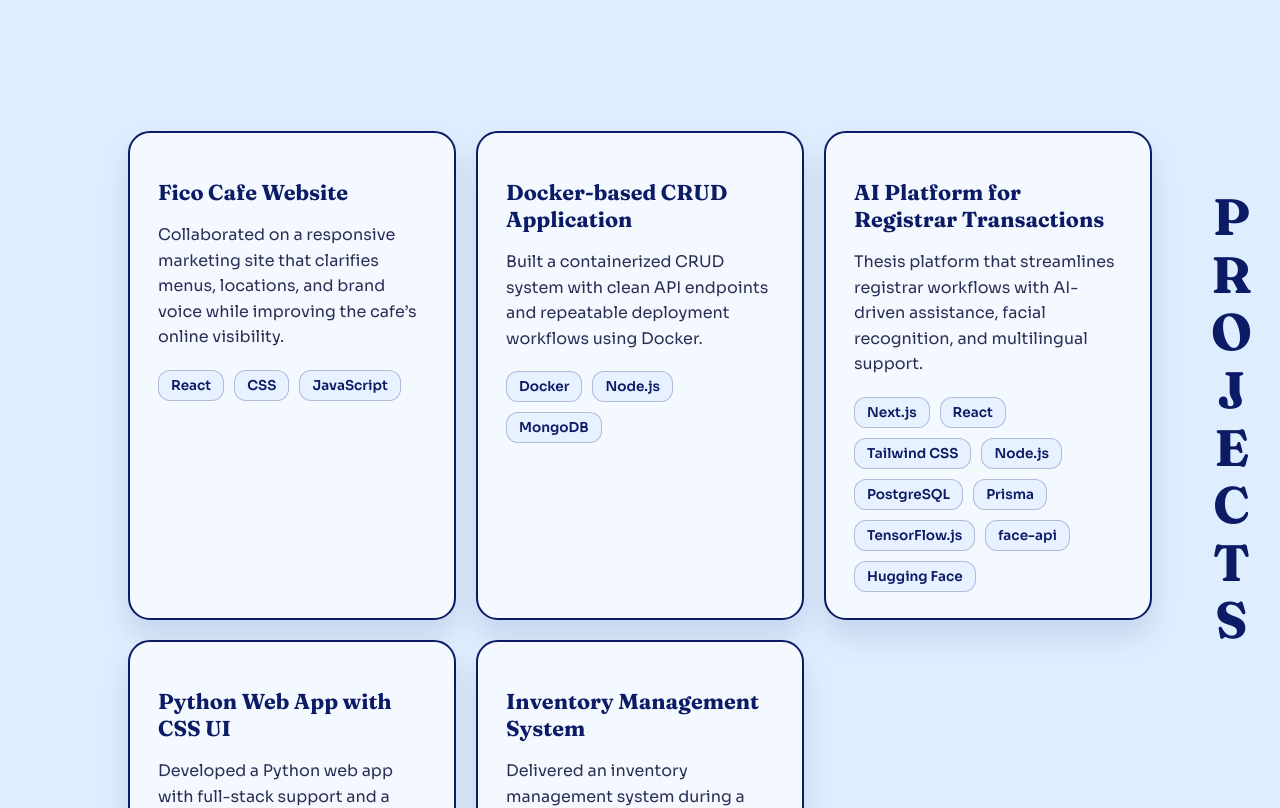
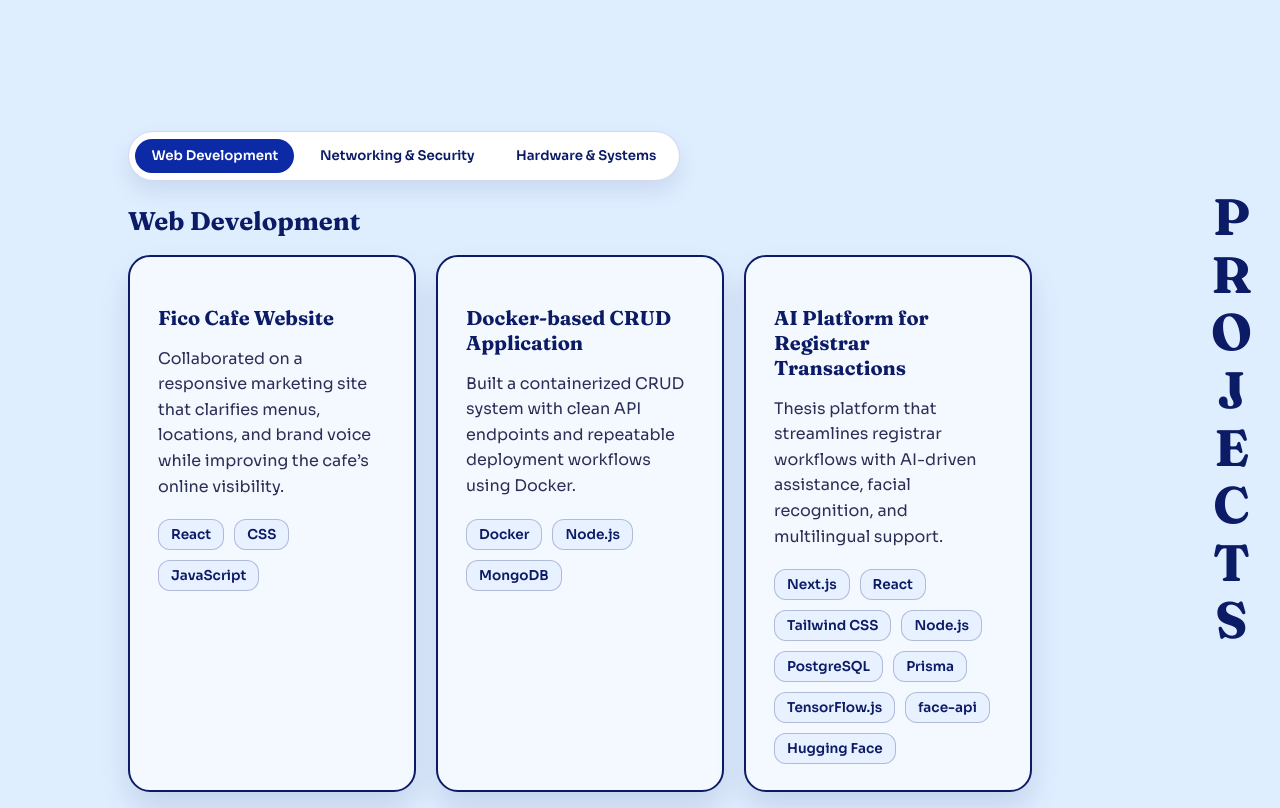
Before and after one commit to Freiderich/Portfolio, a React (Vite) app: page / in a window 1280 px wide. Shown: the part 2720-3528 px from the top of the page. Built offline with nearby package versions, Linux system fonts and the light colour scheme.

Commit message:
Fixed Projects in Portfolio

```diff
--- a/src/components/Projects.jsx
+++ b/src/components/Projects.jsx
@@ -1,8 +1,9 @@
-import React from "react";
+import React, { useState } from "react";
 import "../styles/Projects.css";
 
 function Projects() {
-  const projects = [
+  const [activeTab, setActiveTab] = useState("web");
+  const webProjects = [
     {
       title: "Fico Cafe Website",
       description:
@@ -45,6 +46,50 @@ function Projects() {
     },
   ];
 
+  const networkingProjects = [
+    {
+      title: "Network Lab Design & Troubleshooting",
+      description:
+        "Built small network topologies in Cisco Packet Tracer, validating routing, switching, and baseline security.",
+      tech: ["Cisco Packet Tracer", "Routing", "Switching"],
+    },
+    {
+      title: "VLANs, Trunks & Inter-VLAN Routing",
+      description:
+        "Configured VLAN segmentation, trunk links, and inter-VLAN routing scenarios across multiple lab activities.",
+      tech: ["VLANs", "Trunking", "Inter-VLAN Routing"],
+    },
+    {
+      title: "Routing Protocols & ACL Practice",
+      description:
+        "Implemented static and dynamic routing labs with access control lists for basic traffic filtering.",
+      tech: ["Routing", "ACLs", "Network Security"],
+    },
+  ];
+
+  const hardwareProjects = [
+    {
+      title: "Smart Door Alert System",
+      description:
+        "Built a Raspberry Pi 3-based alert system that detects activity and notifies users for added security.",
+      tech: ["Raspberry Pi", "Python", "GPIO"],
+    },
+    {
+      title: "Functional Battle Bot",
+      description:
+        "Designed and assembled an Arduino Uno robot with motor control and responsive movement logic.",
+      tech: ["Arduino Uno", "C++", "Electronics"],
+    },
+  ];
+
+  const tabs = [
+    { id: "web", label: "Web Development", projects: webProjects },
+    { id: "networking", label: "Networking & Security", projects: networkingProjects },
+    { id: "hardware", label: "Hardware & Systems", projects: hardwareProjects },
+  ];
+
+  const activeTabData = tabs.find((tab) => tab.id === activeTab) ?? tabs[0];
+
       return (
       <section id="projects" className="projects-section">
 
@@ -61,10 +106,27 @@ function Projects() {
           </h1>
         </div>
 
+        <div className="projects-tabs" role="tablist" aria-label="Project categories">
+          {tabs.map((tab) => (
+            <button
+              key={tab.id}
+              type="button"
+              role="tab"
+              aria-selected={activeTab === tab.id}
+              className={`projects-tab ${activeTab === tab.id ? "is-active" : ""}`}
+              onClick={() => setActiveTab(tab.id)}
+            >
+              {tab.label}
+            </button>
+          ))}
+        </div>
+
+        <div className="projects-group">
+          <h2 className="projects-group-title">{activeTabData.label}</h2>
           <div className="projects-list">
-          {projects.map((proj, index) => (
-            <div key={index} className="project-card">
-              <h2>{proj.title}</h2>
+            {activeTabData.projects.map((proj, index) => (
+              <div key={`${activeTabData.id}-${index}`} className="project-card">
+                <h3>{proj.title}</h3>
                 <p>{proj.description}</p>
 
                 <div className="tech-stack">
@@ -77,6 +139,7 @@ function Projects() {
               </div>
             ))}
           </div>
+        </div>
       </section>
     );
 
--- a/src/styles/Projects.css
+++ b/src/styles/Projects.css
@@ -45,6 +45,41 @@
   padding-right: 0;
 }
 
+.projects-tabs {
+  display: inline-flex;
+  gap: 0.6rem;
+  background: #ffffff;
+  border: 1px solid rgba(12, 42, 166, 0.18);
+  border-radius: 999px;
+  padding: 0.4rem;
+  box-shadow: 0 10px 22px rgba(11, 27, 102, 0.1);
+  margin-bottom: 24px;
+  position: relative;
+  z-index: 1;
+}
+
+.projects-tab {
+  border: none;
+  background: transparent;
+  padding: 0.55rem 1rem;
+  border-radius: 999px;
+  font-weight: 600;
+  color: #0b1b66;
+  font-family: 'Sora', sans-serif;
+  cursor: pointer;
+  transition: background 0.2s ease, color 0.2s ease;
+}
+
+.projects-tab.is-active {
+  background: #0c2aa6;
+  color: #ffffff;
+}
+
+.projects-tab:focus-visible {
+  outline: 2px solid rgba(12, 42, 166, 0.45);
+  outline-offset: 2px;
+}
+
 @media (max-width: 1100px) {
   .projects-list {
     grid-template-columns: repeat(2, minmax(0, 1fr));
@@ -83,6 +118,14 @@
   font-family: 'Fraunces', serif;
 }
 
+.project-card h3 {
+  font-size: 1.25rem;
+  font-weight: 700;
+  margin-bottom: 10px;
+  color: #0b1b66;
+  font-family: 'Fraunces', serif;
+}
+
 /* Description */
 .project-card p {
   color: #2b2f55;
@@ -95,6 +138,19 @@
   display: flex;
   gap: 10px;
   flex-wrap: wrap;
+}
+
+.projects-group {
+  margin-bottom: 42px;
+  padding-right: 120px;
+  min-height: 520px;
+}
+
+.projects-group-title {
+  font-size: 1.6rem;
+  font-family: 'Fraunces', serif;
+  color: #0b1b66;
+  margin: 0 0 18px;
 }
 
 .tech-item {
```
Lines whose indentation alone changed are shown as unchanged.
